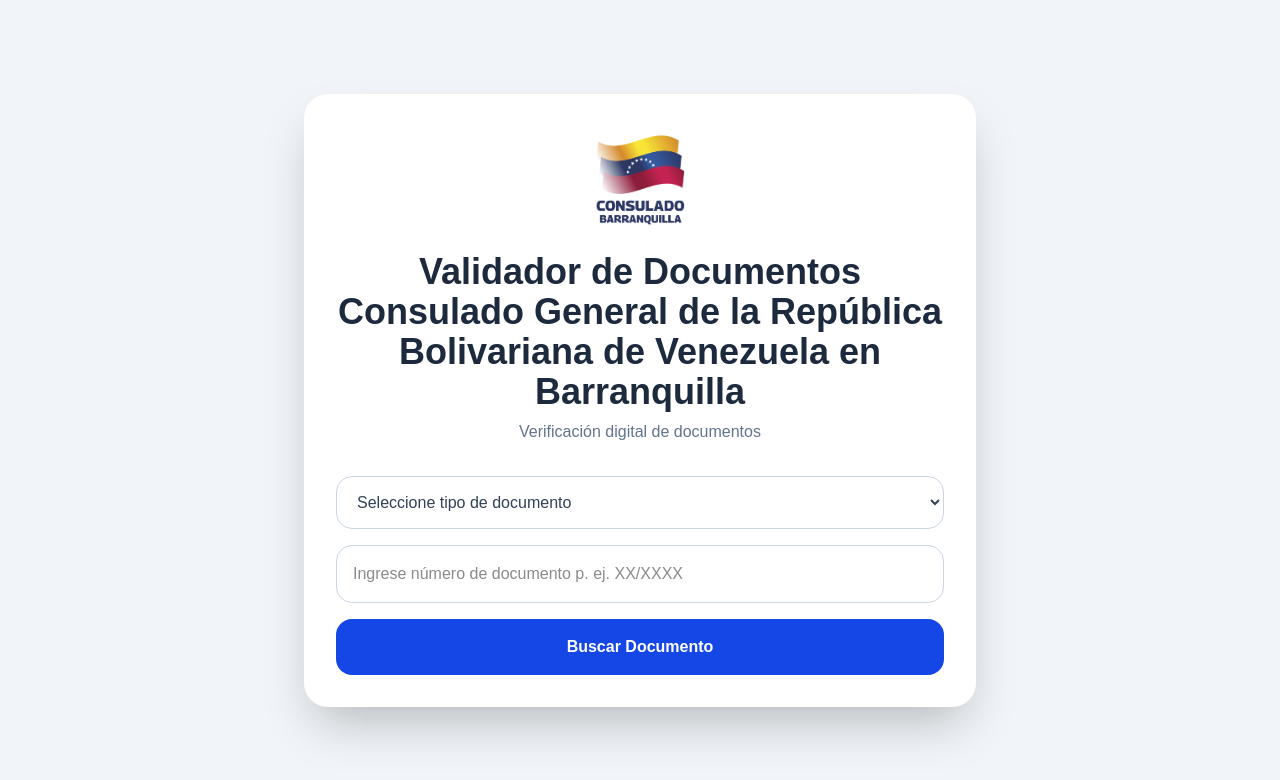
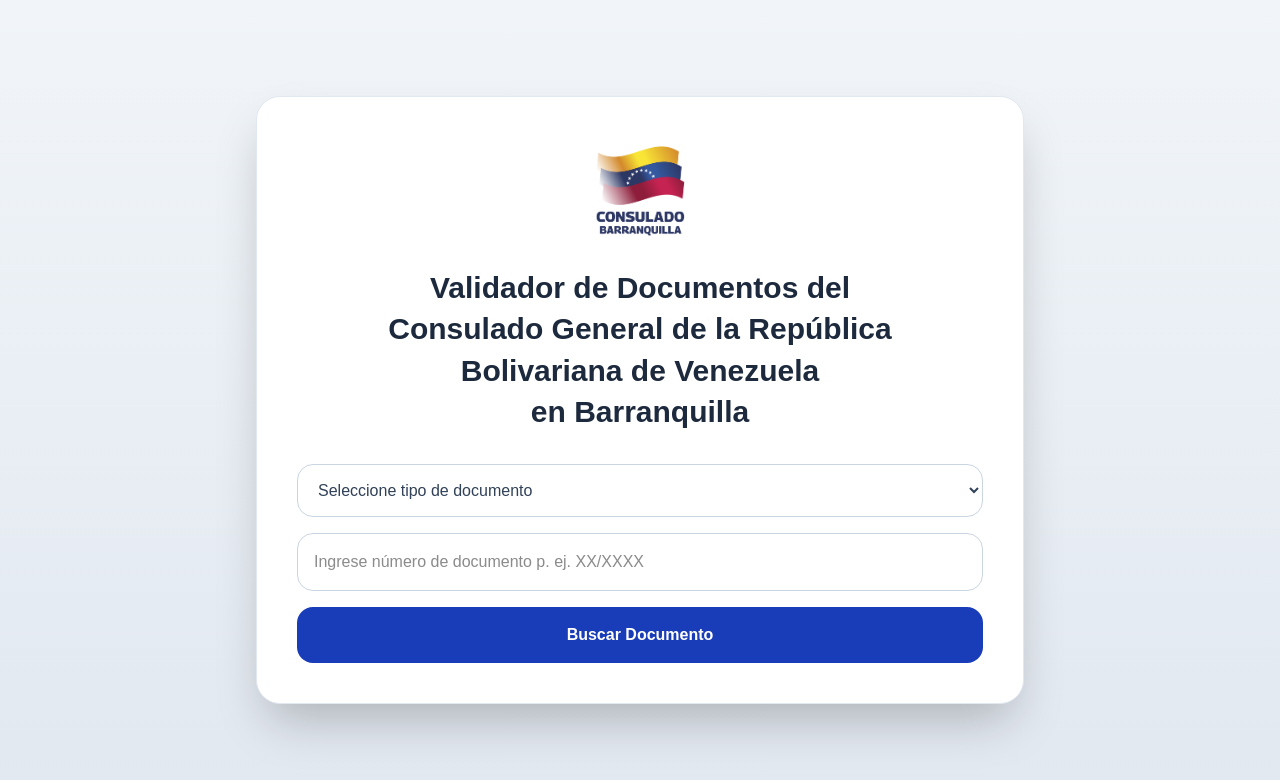
Before and after one commit to ConsulvenezBarranquilla/archivodigital, a Next.js app: page / in a window 1280 px wide. Shown: the top 780 px of the page. Built offline with nearby package versions, Linux system fonts and the light colour scheme.

Commit message:
rediseño portal consular

```diff
--- a/app/page.tsx
+++ b/app/page.tsx
@@ -30,7 +30,12 @@
   }
 
   async function buscarDocumento() {
-    if (!tipoDocumento || !codigo) return
+    if (!tipoDocumento || !codigo) {
+      setResultado({
+        error: 'Seleccione tipo de documento e ingrese número.'
+      })
+      return
+    }
 
     setCargando(true)
     setResultado(null)
@@ -65,12 +70,12 @@
         })
       } else {
         setResultado({
-          error: 'Documento no encontrado'
+          error: 'Documento no encontrado.'
         })
       }
     } catch (error) {
       setResultado({
-        error: 'Error consultando base de datos'
+        error: 'Error consultando base de datos.'
       })
     }
 
@@ -78,14 +83,14 @@
   }
 
   return (
-    <main className="min-h-screen bg-slate-100 flex items-center justify-center p-6">
-      <div className="bg-white shadow-2xl rounded-3xl p-8 w-full max-w-2xl">
+    <main className="min-h-screen bg-gradient-to-b from-slate-100 to-slate-200 flex items-center justify-center p-4 md:p-8">
+      <div className="w-full max-w-3xl bg-white rounded-3xl shadow-2xl border border-slate-200 p-6 md:p-10">
 
         {/* LOGO */}
-        <div className="flex justify-center mb-4">
+        <div className="flex justify-center mb-5">
           <Image
             src="/logo.png"
-            alt="ArchivoDigital"
+            alt="Consulado"
             width={110}
             height={110}
             priority
@@ -93,19 +98,21 @@
         </div>
 
         {/* TITULO */}
-        <h1 className="text-4xl font-bold text-center text-slate-800 mb-2">
-          Validador de Documentos Consulado General de la República Bolivariana de Venezuela en Barranquilla
+        <div className="flex justify-center mb-8">
+          <h1 className="text-lg md:text-2xl lg:text-3xl font-bold text-slate-800 text-center leading-snug max-w-4xl px-2">
+            Validador de Documentos del <br />
+            Consulado General de la República Bolivariana de Venezuela <br />
+            en Barranquilla
           </h1>
+        </div>
 
-        <p className="text-center text-slate-500 mb-8">
-          Verificación digital de documentos
-        </p>
+        {/* FORMULARIO */}
+        <div className="space-y-4">
 
-        {/* SELECT */}
           <select
             value={tipoDocumento}
             onChange={(e) => setTipoDocumento(e.target.value)}
-          className="w-full border border-slate-300 p-4 rounded-2xl mb-4 text-slate-700"
+            className="w-full border border-slate-300 rounded-2xl p-4 text-slate-700 focus:outline-none focus:ring-2 focus:ring-blue-700"
           >
             <option value="">Seleccione tipo de documento</option>
             <option value="viaje">Documento de Viaje</option>
@@ -113,53 +120,56 @@
             <option value="solteria">Carta de Soltería</option>
             <option value="registro">Registro Consular</option>
             <option value="constancia">Constancia Consular</option>
-          <option value="notarial">Actuación Notarial</option>
+            <option value="notarial">
+              Actuación Notarial (Poderes / Autorizaciones)
+            </option>
           </select>
 
-        {/* INPUT */}
           <input
             type="text"
-          placeholder="Ingrese número de documento p. ej. XX/XXXX"
             value={codigo}
             onChange={(e) => setCodigo(e.target.value)}
-          className="w-full border border-slate-300 p-4 rounded-2xl mb-4"
+            placeholder="Ingrese número de documento p. ej. XX/XXXX"
+            className="w-full border border-slate-300 rounded-2xl p-4 focus:outline-none focus:ring-2 focus:ring-blue-700"
           />
 
-        {/* BOTON */}
           <button
             onClick={buscarDocumento}
-          className="w-full bg-blue-700 hover:bg-blue-800 text-white font-semibold p-4 rounded-2xl transition"
+            className="w-full bg-blue-800 hover:bg-blue-900 text-white font-semibold rounded-2xl p-4 transition duration-200"
           >
             {cargando ? 'Buscando...' : 'Buscar Documento'}
           </button>
+        </div>
 
-        {/* RESULTADO */}
+        {/* RESULTADOS */}
         {resultado && (
-          <div className="mt-8 border border-slate-200 rounded-2xl p-6 bg-slate-50">
+          <div className="mt-8 rounded-2xl border border-slate-200 bg-slate-50 p-6">
+
             {resultado.error ? (
-              <p className="text-red-600 font-medium text-center">
+              <p className="text-center text-red-600 font-semibold">
                 {resultado.error}
               </p>
             ) : (
               <>
-                <p className="text-green-700 font-bold text-lg mb-4 text-center">
+                <p className="text-center text-green-700 font-bold text-xl mb-5">
                   Documento Verificado
                 </p>
 
-                <div className="space-y-2">
+                <div className="space-y-3">
                   {Object.entries(resultado.datos).map(
                     ([clave, valor], i) => (
-                      <p
+                      <div
                         key={i}
-                        className="border-b border-slate-200 pb-2"
+                        className="grid grid-cols-1 md:grid-cols-3 gap-2 border-b border-slate-200 pb-3"
                       >
-                        <span className="font-semibold text-slate-700 capitalize">
-                          {clave}:
-                        </span>{' '}
-                        <span className="text-slate-600">
+                        <div className="font-semibold text-slate-700 capitalize">
+                          {clave}
+                        </div>
+
+                        <div className="md:col-span-2 text-slate-600 break-words">
                           {String(valor)}
-                        </span>
-                      </p>
+                        </div>
+                      </div>
                     )
                   )}
                 </div>
@@ -167,6 +177,7 @@
             )}
           </div>
         )}
+
       </div>
     </main>
   )
```
Lines whose indentation alone changed are shown as unchanged.
